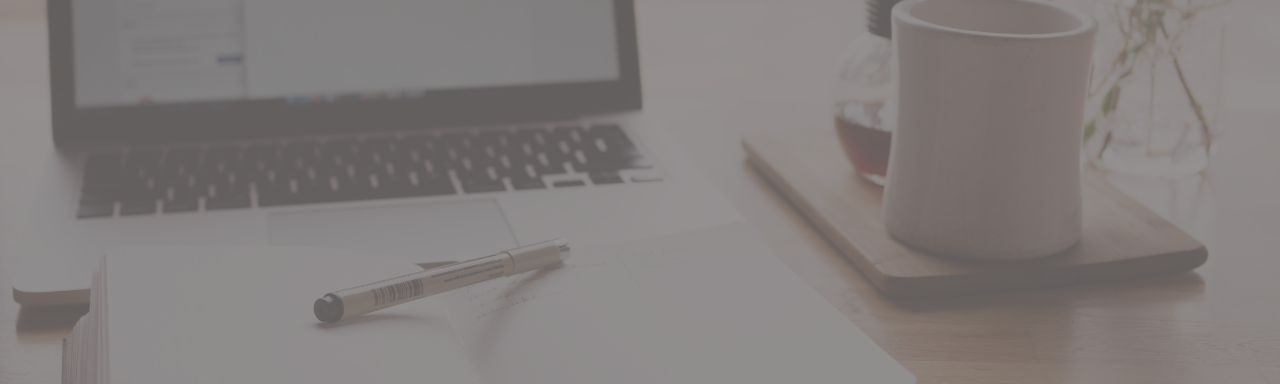
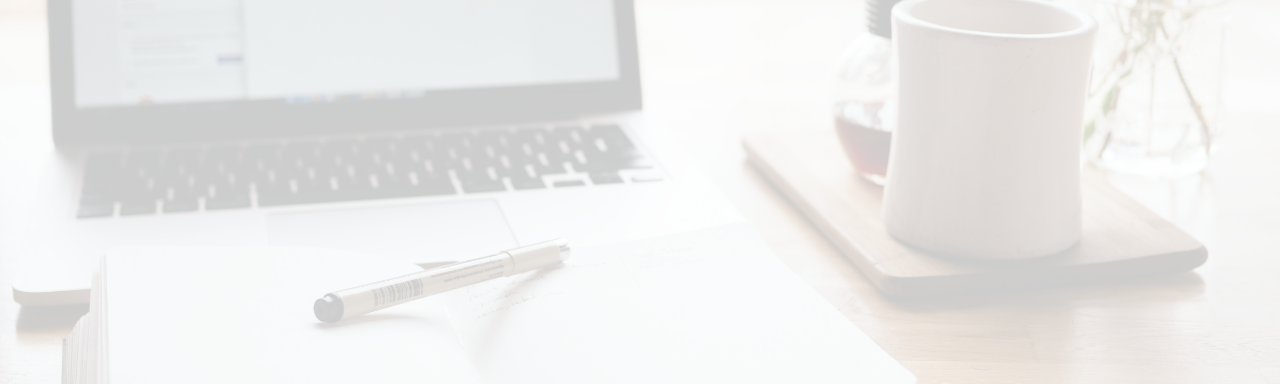
Before and after one commit to munawes/munawes.github.io, a website: page index.html in a window 1280 px wide. Shown: the part 416-800 px from the top of the page. Drawn offline with Linux system fonts and the light colour scheme.

Commit message:
Changing background color to better complement secondary color

```diff
--- a/scss/_config.scss
+++ b/scss/_config.scss
@@ -1,4 +1,4 @@
-$primary-color: rgb(124, 118, 118);
+$primary-color: #fff;
 $secondary-color: #2ad850;
 $show-home-image: true;
 $home-image: url(/dist/img/nick-morrison-FHnnjk1Yj7Y-unsplash.jpg);
```
Also changed, not shown: dist/css/main.css, 1 other file.
